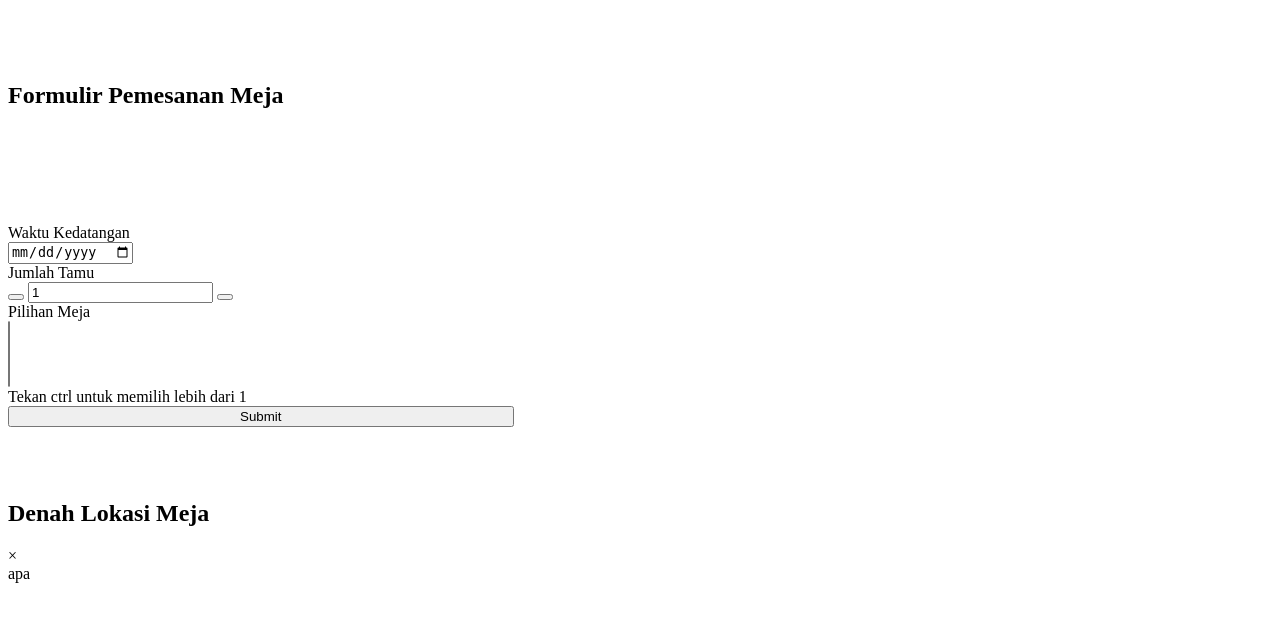
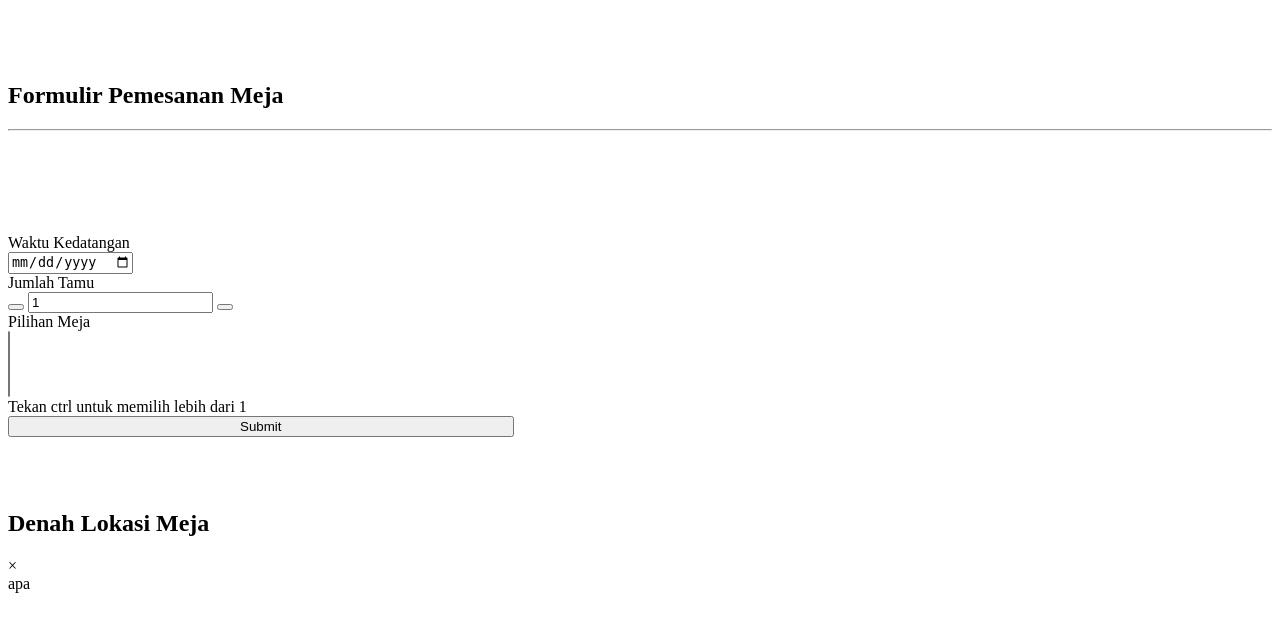
Before and after one commit to icaads/project_pemweb_padang777, a CodeIgniter app: the page made by application/views/pages/reservationform.php in a window 1280 px wide. Shown: the top 632 px of the page. Run offline with CodeIgniter, Linux system fonts and the light colour scheme; data that the repository does not hold is empty.

Commit message:
commit gambar

```diff
--- a/application/views/pages/reservationform.php
+++ b/application/views/pages/reservationform.php
@@ -25,6 +25,7 @@
 			<br>
 
 			<h2 class="text-center">Formulir Pemesanan Meja</h2>
+			<hr>
 			<br>
 			<br>
 			<div class=row>
@@ -55,13 +56,13 @@
 							<div class="col-sm-12">
 								<div class="input-group">
 									<span class="input-group-btn">
-										<button type="button" class="quantity-left-minus btn btn-info btn-number" data-type="minus" data-field="">
+										<button type="button" class="quantity-left-minus btn btn-primary btn-number" data-type="minus" data-field="">
 											<span class="fa fa-minus"></span>
 										</button>
 									</span>
 									<input type="text" id="quantity" name="quantity" class="form-control input-number text-center" value="1" min="1" max="100">
 									<span class="input-group-btn">
-										<button type="button" class="quantity-right-plus btn btn-info btn-number" data-type="plus" data-field="">
+										<button type="button" class="quantity-right-plus btn btn-primary btn-number" data-type="plus" data-field="">
 											<span class="fa fa-plus"></span>
 										</button>
 									</span>
@@ -98,6 +99,7 @@
 				<div>
 					<h2 class="text-center">Denah Lokasi Meja</h2>
 					<?php
+					//var_dump(base_url().$Cabang[0]['LinkDenah']);
 						if($Cabang != NULL){ ?>
 						<img id="gambar" src=" <?php echo base_url('');?><?php echo $Cabang[0]['LinkDenah']?>" style="width:500px;height:400px;">
 						<?php }
```
Also changed, not shown: assets/picture/denah/Bekasi.jpg (deleted), assets/picture/denah/Bekasi.png (added), assets/picture/denah/Bogor.png (added), assets/picture/denah/Depok.jpg (deleted), assets/picture/denah/Depok.png (added), assets/picture/denah/Jakarta.jpg (deleted), assets/picture/denah/Jakarta.png, assets/picture/denah/Tangerang.jpg (deleted), assets/picture/denah/Tangerang.png (added).
